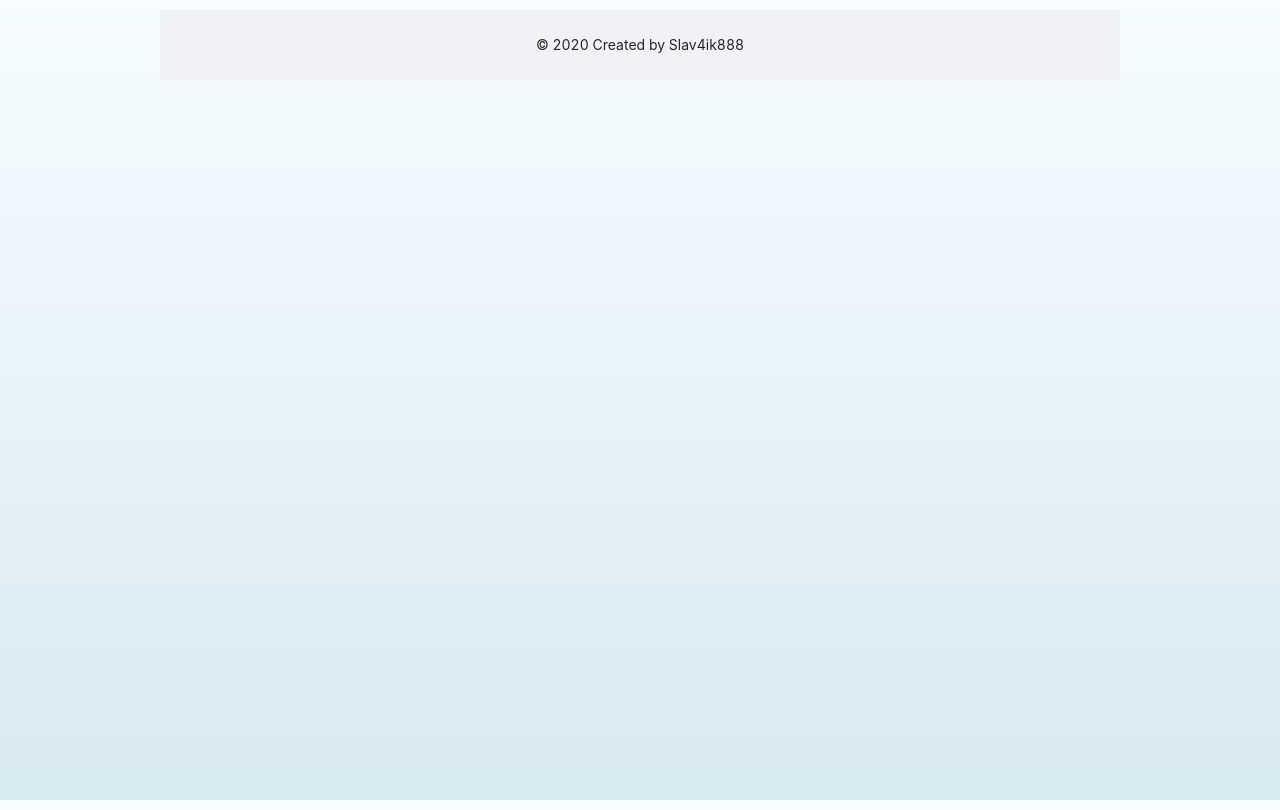
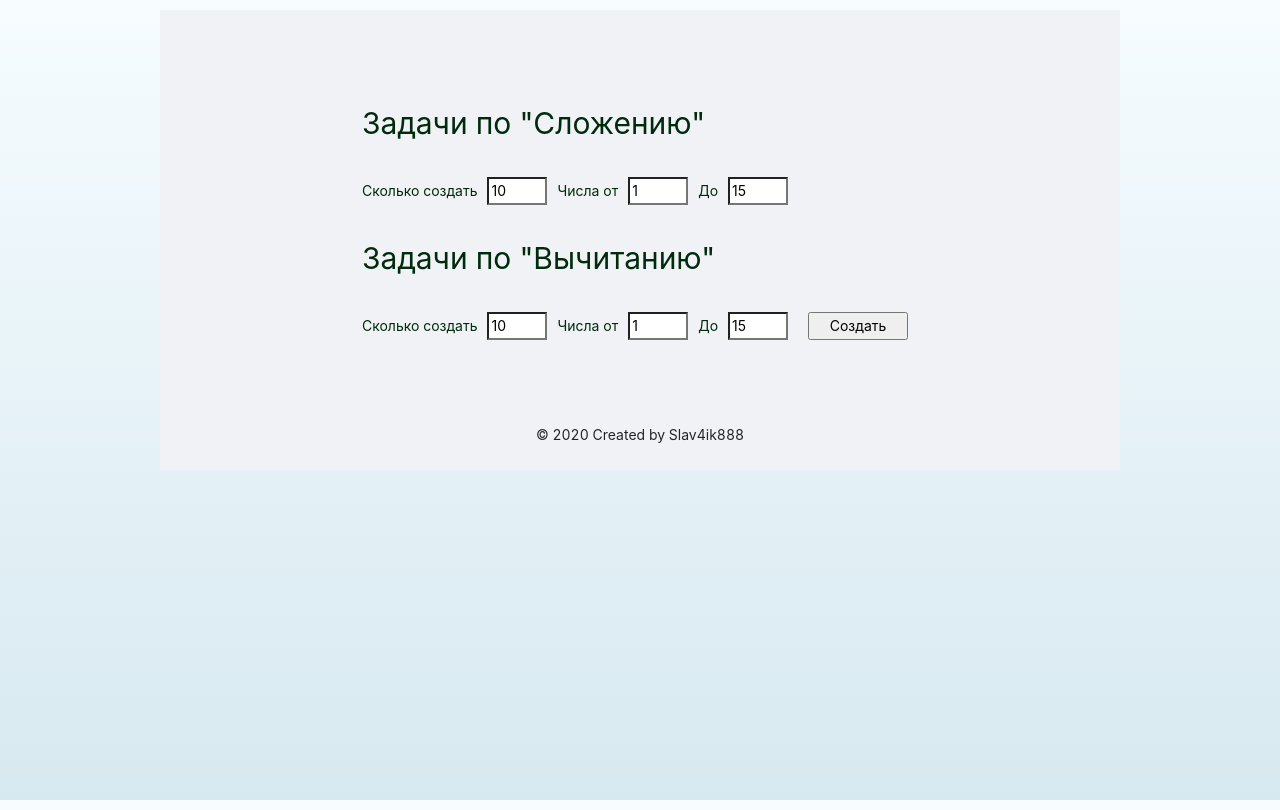
Before and after one commit to Slav4ik888/arina-tasks, a React (Create React App) app: page / in a window 1280 px wide. Built offline with nearby package versions, Linux system fonts and the light colour scheme.

Commit message:
Подправил APp

```diff
--- a/src/App.js
+++ b/src/App.js
@@ -23,7 +23,7 @@ class App extends Component {
 
                         <Layout>
                             <Content>
-
+                               <Tasks />
                             </Content>
                             <Footer style={{ textAlign: 'center' }}> © 2020 Created by Slav4ik888</Footer>
                         </Layout>
```
